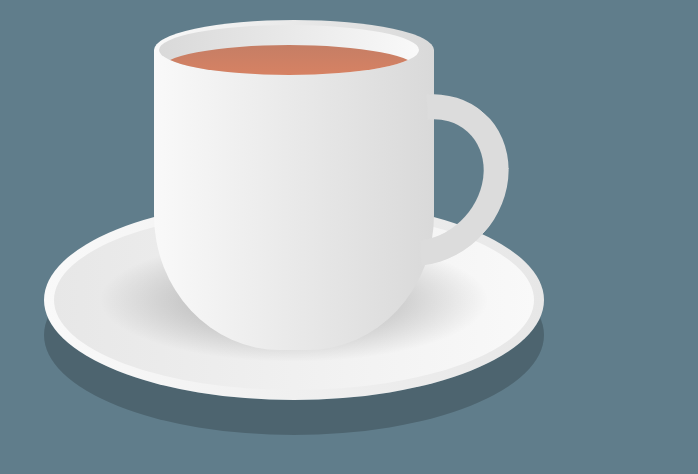
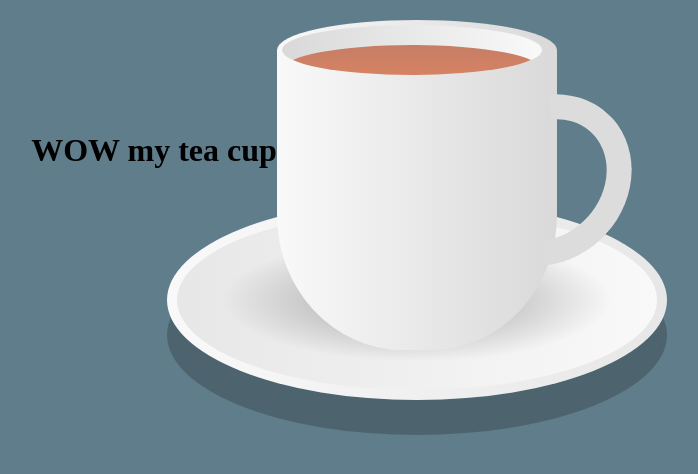
Before and after one commit to Nabu990/SVL_system_engering, a plain HTML site: page css/teacup.html in a window 1280 px wide. Shown: the whole page, without its empty margins (346-1044 px from the left). Drawn offline with Linux system fonts and the light colour scheme.

Commit message:
Update teacup.html
Added some h1

```diff
--- a/css/teacup.html
+++ b/css/teacup.html
@@ -7,6 +7,7 @@
     <link rel="stylesheet" href="teacup.css">
 </head>
 <body>
+    <h1>WOW my tea cup</h1>
    <div class="container">
     <div class="plate"></div>
     <div class="cup">
```
